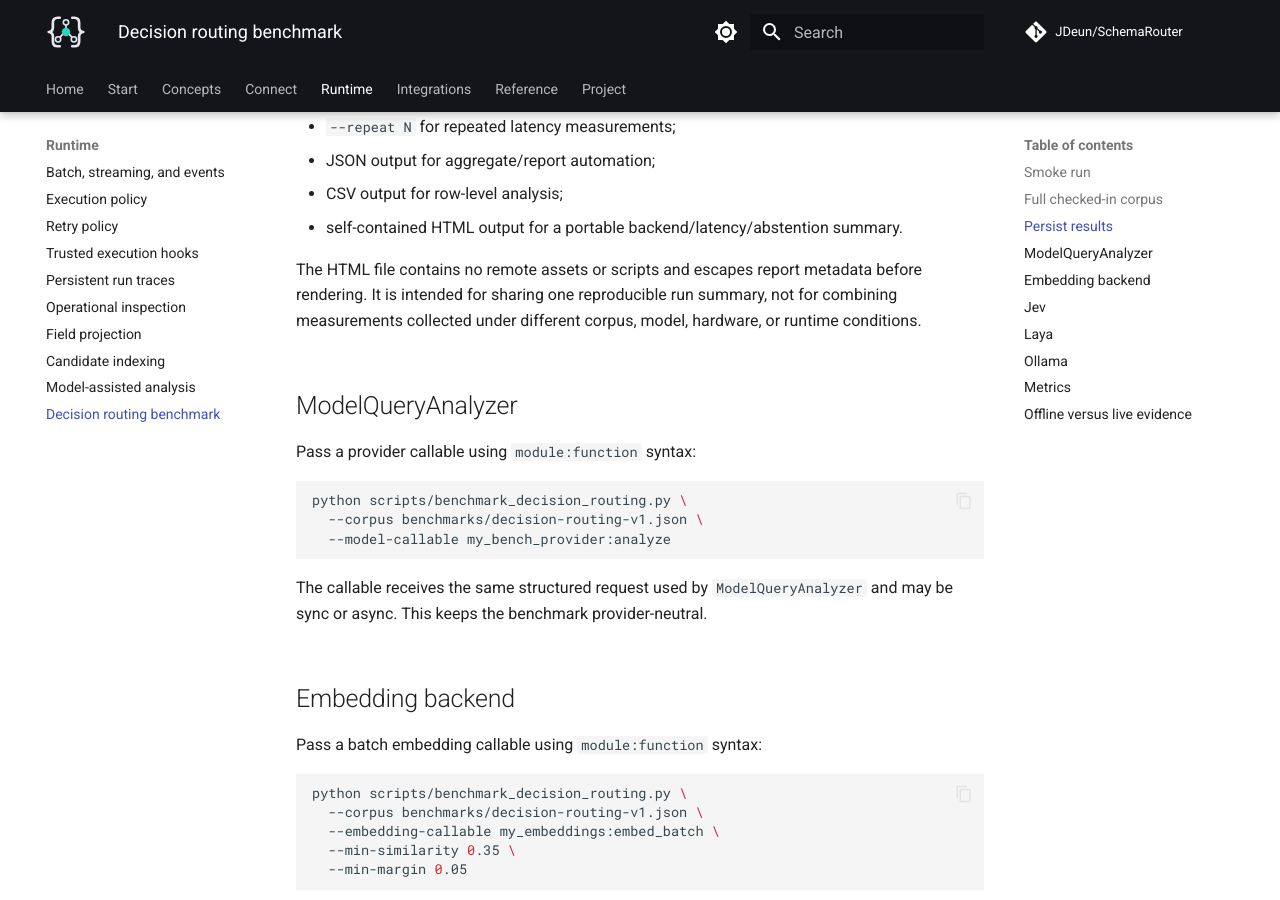
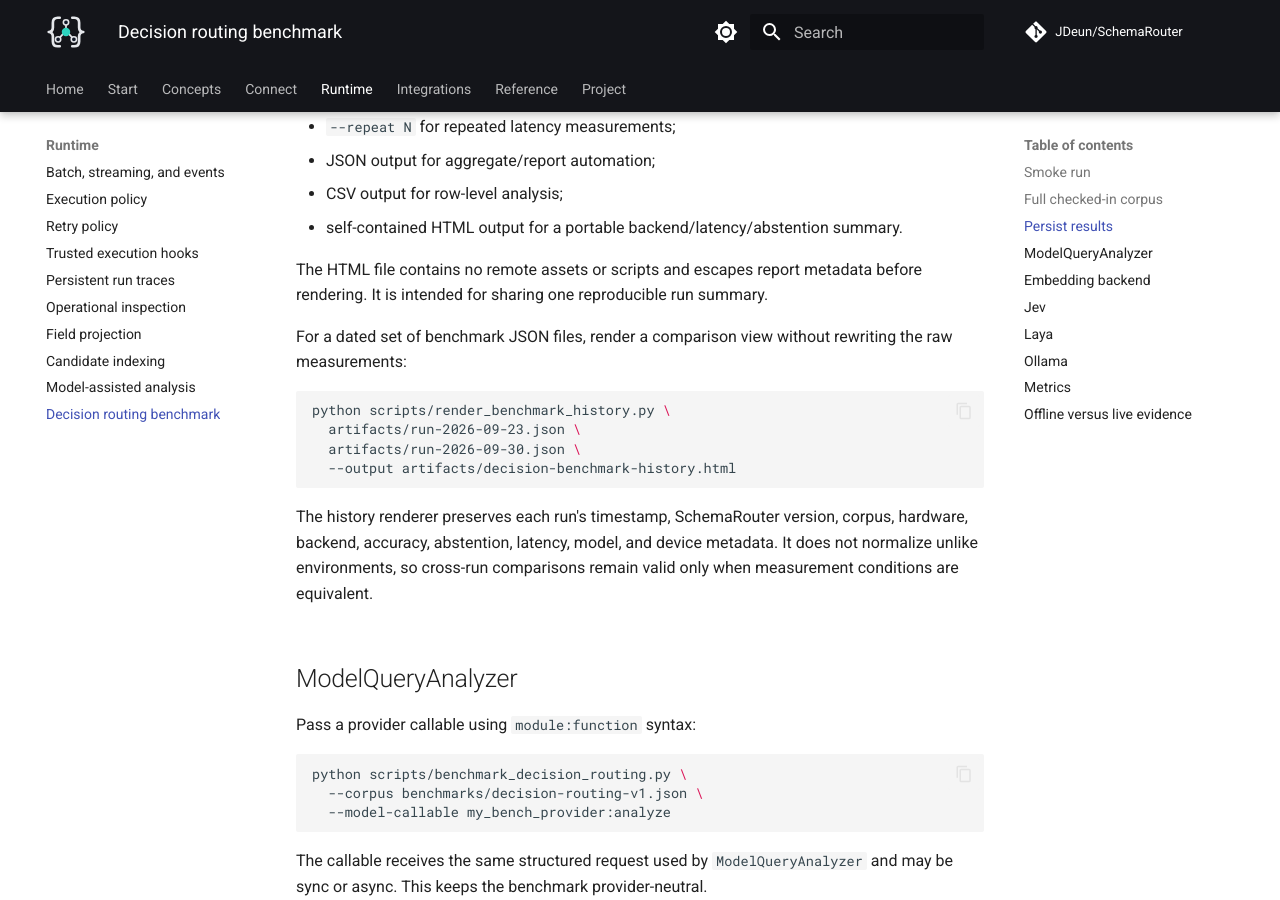
Before and after one commit to JDeun/SchemaRouter, an MkDocs documentation site: the page built from docs/guides/decision-benchmark.md, in a window 1280 px wide and 900 px high, scrolled down 1200 px. Built offline with MkDocs 1.6.1 and Material for MkDocs 9.7.7, drawn with Linux system fonts in a browser that asks for light colours; comment, search, counter and statistics services are not loaded.

Commit message:
docs: add multi-run benchmark history workflow

````diff
--- a/docs/guides/decision-benchmark.md
+++ b/docs/guides/decision-benchmark.md
@@ -51,8 +51,22 @@ Useful controls:
 - self-contained HTML output for a portable backend/latency/abstention summary.
 
 The HTML file contains no remote assets or scripts and escapes report metadata before rendering.
-It is intended for sharing one reproducible run summary, not for combining measurements collected
-under different corpus, model, hardware, or runtime conditions.
+It is intended for sharing one reproducible run summary.
+
+For a dated set of benchmark JSON files, render a comparison view without rewriting the raw
+measurements:
+
+```bash
+python scripts/render_benchmark_history.py \
+  artifacts/run-2026-09-23.json \
+  artifacts/run-2026-09-30.json \
+  --output artifacts/decision-benchmark-history.html
+```
+
+The history renderer preserves each run's timestamp, SchemaRouter version, corpus, hardware,
+backend, accuracy, abstention, latency, model, and device metadata. It does not normalize unlike
+environments, so cross-run comparisons remain valid only when measurement conditions are
+equivalent.
 
 ## ModelQueryAnalyzer
 
````
